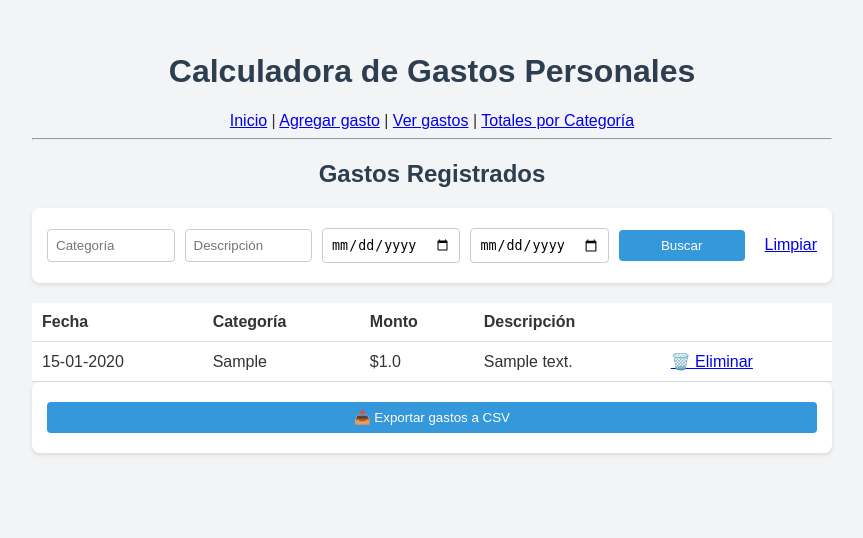
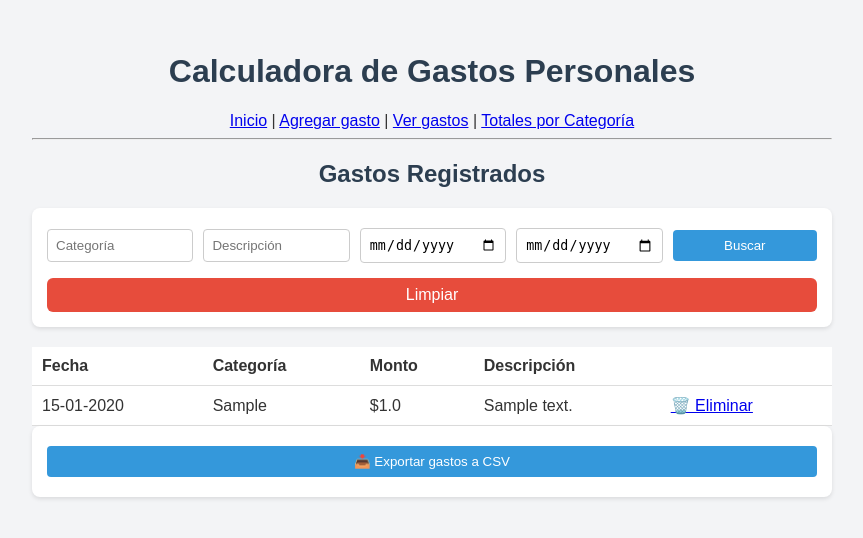
Before and after one commit to JuanLemus97/calculadora_gastos_personales, a Flask app: page /gastos in a window 1280 px wide. Shown: the top 538 px of the page, without its empty margins (208-1071 px from the left). Run offline with Flask 3, Linux system fonts and the light colour scheme; tables that the repository leaves empty hold one stand-in row (values such as "Sample post").

Commit message:
Modificando estilo al filtro de gastos

```diff
--- a/static/estilos.css
+++ b/static/estilos.css
@@ -71,7 +71,27 @@ tr:hover {
 }
 .filtro-gastos {
     display: flex;
-    gap: 10px;
+    gap: 10px; /* Espacio entre elementos*/
+    flex-wrap: wrap;/* Si la pantalla es pequeña, se acomodan en varias líneas */
     align-items: center;
     margin-bottom: 20px;
 }
+.filtro-gastos input,
+.filtro-gastos button,
+.filtro-gastos a {
+    width: auto; /* Ya no ocupan todo el ancho */
+    flex: 1; /* Se ajustan proporcionalmente */
+    min-width: 120px; /* Tamaño mínimo para que no se hagan muy pequeños */
+}
+.filtro-gastos a {
+    display: inline-block;
+    padding: 8px;
+    background: #e74c3c;
+    color: white;
+    border-radius: 6px;
+    text-decoration: none;
+    text-align: center;
+}
+.filtro-gastos a:hover {
+    background: #c0392b;
+}
--- a/templates/gastos.html
+++ b/templates/gastos.html
@@ -7,7 +7,7 @@
     <input type="date" name="fecha_inicio" value="{{ fecha_inicio or '' }}">
     <input type="date" name="fecha_fin" value="{{ fecha_fin or '' }}">
     <button type="submit">Buscar</button>
-    <a href="{{ url_for('gastos') }}" style="margin-left: 10px;">Limpiar</a>
+    <a href="{{ url_for('gastos') }}">Limpiar</a>
 </form>
 <table>
     <tr>
```
